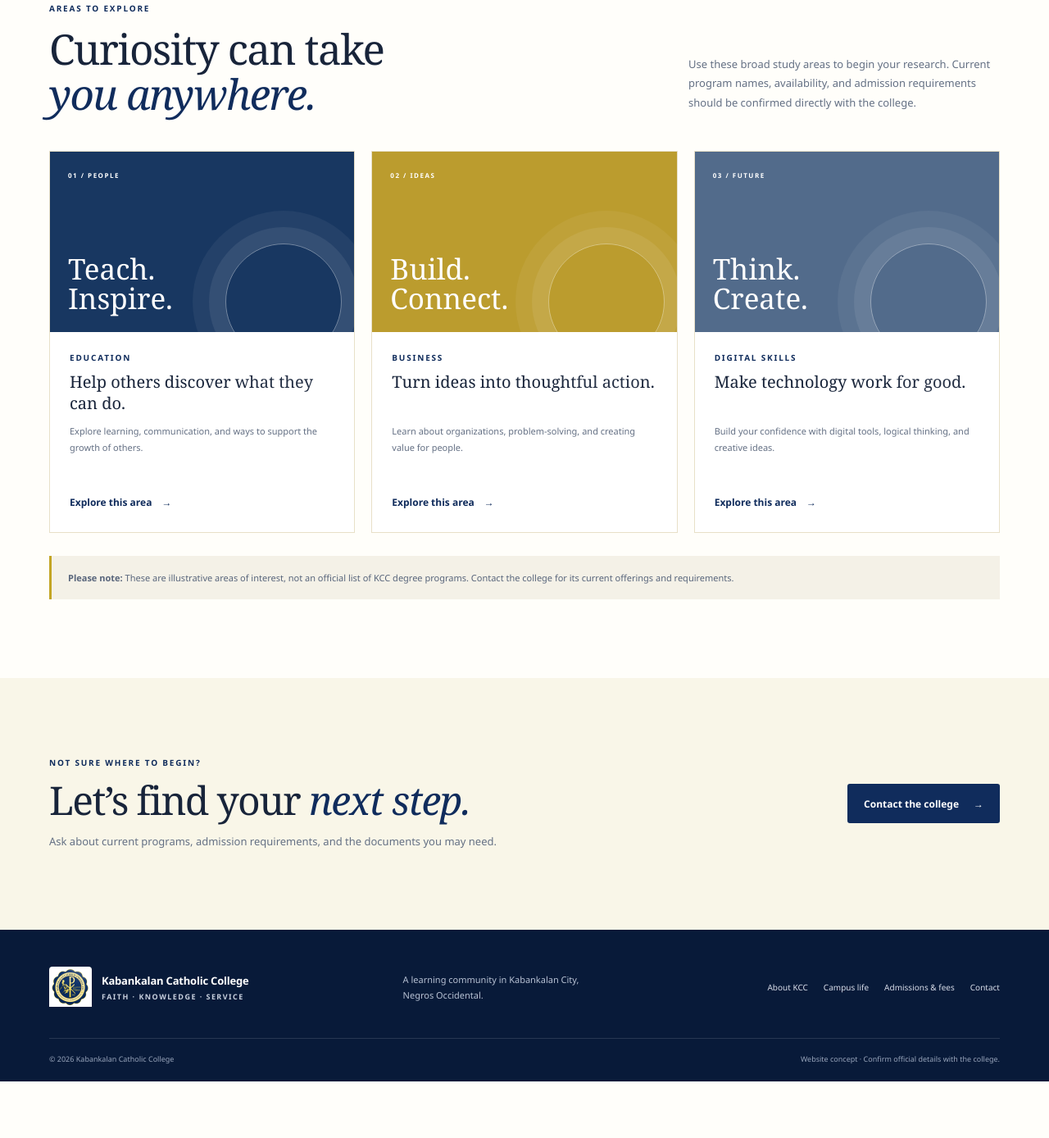
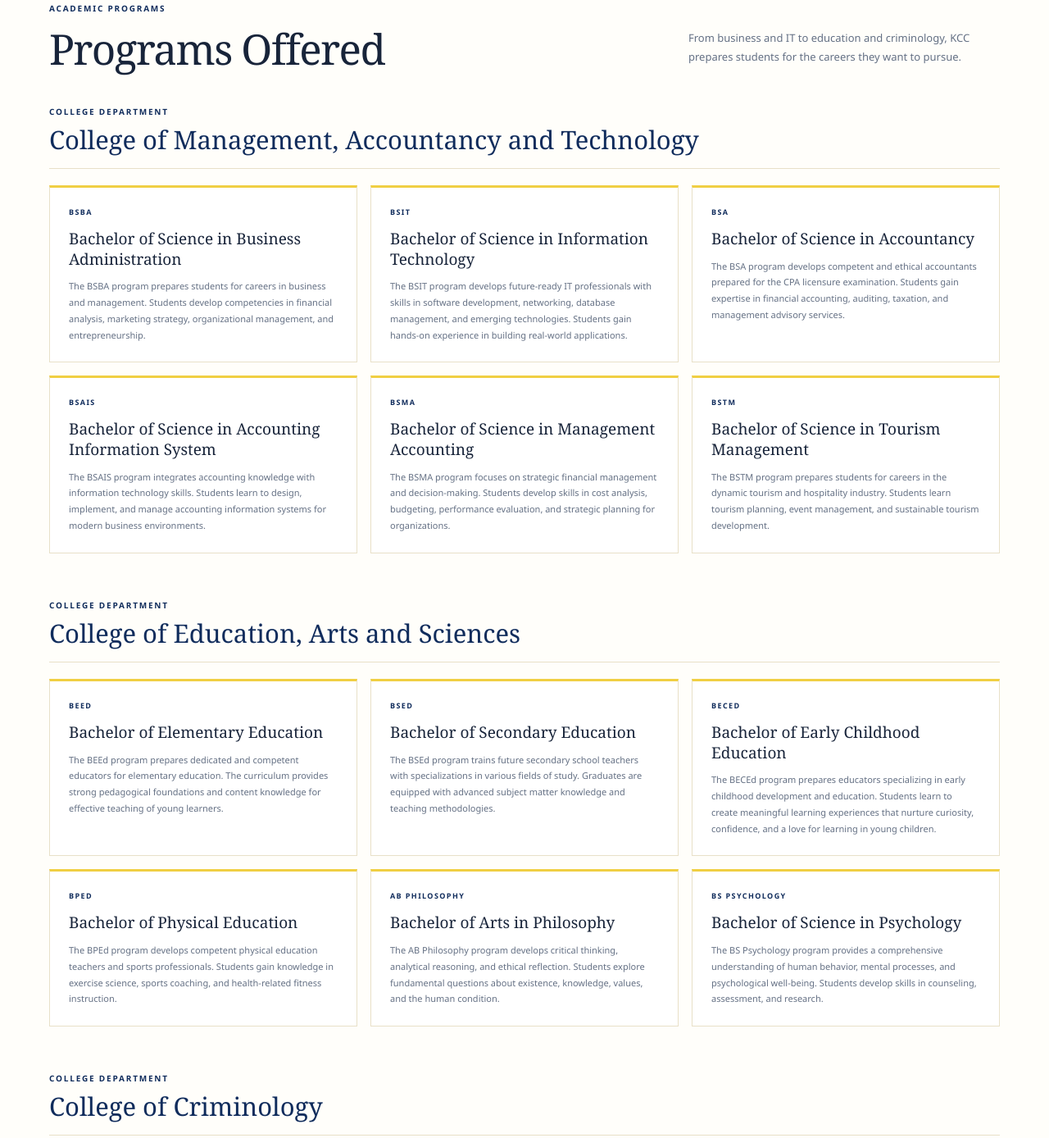
Before and after one commit to lesliejohngarzon-eng/Garzon-project-2, a plain HTML site: page courses.html in a window 1280 px wide. Shown: the part 592-1980 px from the top of the page at 82% size. Before the commit the page ends 1911 px from the top, so only its background shows below. Drawn offline with Linux system fonts and the light colour scheme.

Commit message:
adding courses

```diff
--- a/assets/css/style.css
+++ b/assets/css/style.css
@@ -128,19 +128,21 @@ h1 em, h2 em { color: var(--navy); font-weight: 400; }
 .principle-list article > span, .fee-list article > span { color: #b79b26; font-size: 10px; font-weight: 750; letter-spacing: 1px; }
 .principle-list h3, .fee-list h3 { margin: -5px 0 7px; font-family: var(--serif); font-size: 19px; font-weight: 400; }
 .principle-list p, .fee-list p { margin: 0; color: var(--muted); font-size: 11px; line-height: 1.8; }
-.program-grid { display: grid; grid-template-columns: repeat(3, 1fr); gap: 20px; }
-.program-card { overflow: hidden; background: white; border: 1px solid var(--line); }
-.program-art { position: relative; display: flex; min-height: 220px; justify-content: space-between; flex-direction: column; padding: 22px; color: white; }
-.program-art::after { position: absolute; right: 15px; bottom: -34px; width: 140px; height: 140px; border: 1px solid #ffffff65; border-radius: 50%; box-shadow: 0 0 0 20px #ffffff13, 0 0 0 40px #ffffff0d; content: ""; }
-.program-art > span { z-index: 1; font-size: 8px; font-weight: 700; letter-spacing: 1.5px; }
-.program-art b { z-index: 1; font-family: var(--serif); font-size: 35px; font-weight: 400; line-height: 1.05; }
-.art-education { background: #183761; }
-.art-business { background: #bb9c2e; }
-.art-digital { background: #526b8b; }
-.program-info { padding: 24px; }
-.program-info .eyebrow { margin-bottom: 9px; }
-.program-info h3 { min-height: 54px; margin-bottom: 9px; font-family: var(--serif); font-size: 20px; font-weight: 400; line-height: 1.3; }
-.program-info > p:not(.eyebrow) { min-height: 64px; margin-bottom: 18px; color: var(--muted); font-size: 11px; line-height: 1.8; }
+.program-department + .program-department { margin-top: 56px; }
+.department-heading { margin-bottom: 20px; padding-bottom: 16px; border-bottom: 1px solid var(--line); }
+.department-heading .eyebrow { margin-bottom: 8px; }
+.department-heading h3 { margin: 0; color: var(--navy); font-family: var(--serif); font-size: clamp(24px, 3vw, 31px); font-weight: 400; line-height: 1.2; }
+.degree-grid { display: grid; grid-template-columns: repeat(3, minmax(0, 1fr)); gap: 16px; }
+.degree-card { padding: 23px; background: white; border: 1px solid var(--line); border-top: 3px solid var(--gold); }
+.degree-card .degree-code { margin-bottom: 12px; color: var(--navy); font-size: 9px; font-weight: 800; letter-spacing: 1.4px; text-transform: uppercase; }
+.degree-card h4 { margin: 0 0 11px; font-family: var(--serif); font-size: 19px; font-weight: 400; line-height: 1.3; }
+.degree-card > p:last-child { margin-bottom: 0; color: var(--muted); font-size: 11px; line-height: 1.8; }
+.levels-grid { display: grid; grid-template-columns: repeat(3, minmax(0, 1fr)); gap: 18px; }
+.level-card { display: flex; min-height: 240px; align-items: flex-start; flex-direction: column; padding: 26px; background: white; border: 1px solid var(--line); }
+.level-card .degree-code { margin-bottom: 12px; color: var(--navy); font-size: 9px; font-weight: 800; letter-spacing: 1.4px; text-transform: uppercase; }
+.level-card h3 { margin-bottom: 10px; font-family: var(--serif); font-size: 23px; font-weight: 400; }
+.level-card > p:not(.degree-code) { margin-bottom: 22px; color: var(--muted); font-size: 11px; line-height: 1.8; }
+.level-card .text-link { margin-top: auto; }
 .notice { margin: 28px 0 0; padding: 17px 20px; color: #58657b; background: #f4f1e7; border-left: 3px solid #c3a625; font-size: 11px; line-height: 1.8; }
 .muted-section { background: var(--cream); }
 .detail-grid { display: grid; grid-template-columns: 1.3fr .7fr; align-items: start; gap: 9%; }
@@ -199,6 +201,7 @@ h1 em, h2 em { color: var(--navy); font-weight: 400; }
   .hero-copy { padding-left: 0; }
   .story-grid { gap: 6%; }
   .principle-list { grid-template-columns: repeat(2, 1fr); }
+  .degree-grid, .levels-grid { grid-template-columns: repeat(2, minmax(0, 1fr)); }
   .footer-main { grid-template-columns: 1fr 1fr; }
   .footer-links { grid-column: 1 / -1; justify-content: flex-start; }
 }
@@ -229,7 +232,7 @@ h1 em, h2 em { color: var(--navy); font-weight: 400; }
   .section-pad { padding: 68px 0; }
   .intro-grid { gap: 22px; }
   .section-heading { align-items: flex-start; flex-direction: column; gap: 16px; margin-bottom: 30px; }
-  .value-grid, .program-grid, .principle-list { grid-template-columns: 1fr; }
+  .value-grid, .principle-list, .degree-grid, .levels-grid { grid-template-columns: 1fr; }
   .value-card { min-height: 220px; }
   .home-feature { grid-template-columns: 1fr; }
   .feature-photo { min-height: 260px; }
@@ -242,8 +245,6 @@ h1 em, h2 em { color: var(--navy); font-weight: 400; }
   .page-hero h1 { font-size: clamp(43px, 12vw, 58px); }
   .story-image { min-height: 340px; }
   .story-grid { gap: 35px; }
-  .program-card { max-width: 430px; }
-  .program-info h3, .program-info > p:not(.eyebrow) { min-height: 0; }
   .detail-aside { margin-top: 12px; }
   .contact-form { padding: 24px 20px; }
   .life-grid { grid-template-columns: 1fr; }
--- a/courses.html
+++ b/courses.html
@@ -2,20 +2,59 @@
 <html lang="en">
 <head>
   <meta charset="UTF-8"><meta name="viewport" content="width=device-width, initial-scale=1.0">
-  <meta name="description" content="Explore study areas and learn how to confirm current program offerings at Kabankalan Catholic College.">
+  <meta name="description" content="Explore college degree programs in business, technology, accountancy, education, arts and sciences, and criminology at Kabankalan Catholic College.">
   <title>Programs | Kabankalan Catholic College</title><link rel="stylesheet" href="assets/css/style.css"><script src="assets/js/main.js" defer></script>
 </head>
 <body>
   <a class="skip-link" href="#main">Skip to content</a>
   <header class="site-header"><div class="container nav-wrap"><a class="brand" href="index.html"><img class="brand-logo" src="assets/images/kcc-logo.png" alt=""><span class="brand-name">Kabankalan Catholic College<small>Faith · Knowledge · Service</small></span></a><button class="menu-toggle" type="button" aria-expanded="false" aria-controls="primary-nav"><span></span><span></span><span class="sr-only">Toggle navigation</span></button><nav class="site-nav" id="primary-nav" aria-label="Main navigation"><a href="index.html">Home</a><a href="about.html">About</a><a class="active" aria-current="page" href="courses.html">Programs</a><a href="trainers.html">People</a><a href="events.html">Campus life</a><a href="pricing.html">Admissions</a><a href="contact.html" class="nav-cta">Get in touch</a></nav></div></header>
   <main id="main">
-    <section class="page-hero"><div class="container page-hero-inner"><p class="eyebrow">Explore your options</p><h1>Find a path that<br><em>feels like yours.</em></h1><p>Start thinking about what interests you, what you want to learn, and where you hope to go next.</p><div class="breadcrumbs"><a href="index.html">Home</a><span>/</span><span>Programs</span></div></div></section>
-    <section class="section-pad"><div class="container"><div class="section-heading"><div><p class="eyebrow">Areas to explore</p><h2>Curiosity can take<br><em>you anywhere.</em></h2></div><p>Use these broad study areas to begin your research. Current program names, availability, and admission requirements should be confirmed directly with the college.</p></div><div class="program-grid">
-      <article class="program-card"><div class="program-art art-education"><span>01 / PEOPLE</span><b>Teach.<br>Inspire.</b></div><div class="program-info"><p class="eyebrow">Education</p><h3>Help others discover what they can do.</h3><p>Explore learning, communication, and ways to support the growth of others.</p><a class="text-link" href="course-details.html">Explore this area <span aria-hidden="true">→</span></a></div></article>
-      <article class="program-card"><div class="program-art art-business"><span>02 / IDEAS</span><b>Build.<br>Connect.</b></div><div class="program-info"><p class="eyebrow">Business</p><h3>Turn ideas into thoughtful action.</h3><p>Learn about organizations, problem-solving, and creating value for people.</p><a class="text-link" href="course-details.html">Explore this area <span aria-hidden="true">→</span></a></div></article>
-      <article class="program-card"><div class="program-art art-digital"><span>03 / FUTURE</span><b>Think.<br>Create.</b></div><div class="program-info"><p class="eyebrow">Digital skills</p><h3>Make technology work for good.</h3><p>Build your confidence with digital tools, logical thinking, and creative ideas.</p><a class="text-link" href="course-details.html">Explore this area <span aria-hidden="true">→</span></a></div></article>
-    </div><p class="notice"><strong>Please note:</strong> These are illustrative areas of interest, not an official list of KCC degree programs. Contact the college for its current offerings and requirements.</p></div></section>
-    <section class="section-pad muted-section"><div class="container cta-inner"><div><p class="eyebrow">Not sure where to begin?</p><h2>Let’s find your <em>next step.</em></h2><p>Ask about current programs, admission requirements, and the documents you may need.</p></div><a class="button button-primary" href="contact.html">Contact the college <span aria-hidden="true">→</span></a></div></section>
+    <section class="page-hero"><div class="container page-hero-inner"><p class="eyebrow">Academic Programs</p><h1>Find a path that<br><em>feels like yours.</em></h1><p>Explore your interests, discover new possibilities, and find a program that can prepare you for the career you want to pursue.</p><div class="breadcrumbs"><a href="index.html">Home</a><span>/</span><span>Programs</span></div></div></section>
+    <section class="section-pad">
+      <div class="container">
+        <div class="section-heading"><div><p class="eyebrow">Academic Programs</p><h2>Programs Offered</h2></div><p>From business and IT to education and criminology, KCC prepares students for the careers they want to pursue.</p></div>
+        <section class="program-department" aria-labelledby="management-programs">
+          <div class="department-heading"><p class="eyebrow">College department</p><h3 id="management-programs">College of Management, Accountancy and Technology</h3></div>
+          <div class="degree-grid">
+            <article class="degree-card"><p class="degree-code">BSBA</p><h4>Bachelor of Science in Business Administration</h4><p>The BSBA program prepares students for careers in business and management. Students develop competencies in financial analysis, marketing strategy, organizational management, and entrepreneurship.</p></article>
+            <article class="degree-card"><p class="degree-code">BSIT</p><h4>Bachelor of Science in Information Technology</h4><p>The BSIT program develops future-ready IT professionals with skills in software development, networking, database management, and emerging technologies. Students gain hands-on experience in building real-world applications.</p></article>
+            <article class="degree-card"><p class="degree-code">BSA</p><h4>Bachelor of Science in Accountancy</h4><p>The BSA program develops competent and ethical accountants prepared for the CPA licensure examination. Students gain expertise in financial accounting, auditing, taxation, and management advisory services.</p></article>
+            <article class="degree-card"><p class="degree-code">BSAIS</p><h4>Bachelor of Science in Accounting Information System</h4><p>The BSAIS program integrates accounting knowledge with information technology skills. Students learn to design, implement, and manage accounting information systems for modern business environments.</p></article>
+            <article class="degree-card"><p class="degree-code">BSMA</p><h4>Bachelor of Science in Management Accounting</h4><p>The BSMA program focuses on strategic financial management and decision-making. Students develop skills in cost analysis, budgeting, performance evaluation, and strategic planning for organizations.</p></article>
+            <article class="degree-card"><p class="degree-code">BSTM</p><h4>Bachelor of Science in Tourism Management</h4><p>The BSTM program prepares students for careers in the dynamic tourism and hospitality industry. Students learn tourism planning, event management, and sustainable tourism development.</p></article>
+          </div>
+        </section>
+        <section class="program-department" aria-labelledby="education-programs">
+          <div class="department-heading"><p class="eyebrow">College department</p><h3 id="education-programs">College of Education, Arts and Sciences</h3></div>
+          <div class="degree-grid">
+            <article class="degree-card"><p class="degree-code">BEEd</p><h4>Bachelor of Elementary Education</h4><p>The BEEd program prepares dedicated and competent educators for elementary education. The curriculum provides strong pedagogical foundations and content knowledge for effective teaching of young learners.</p></article>
+            <article class="degree-card"><p class="degree-code">BSEd</p><h4>Bachelor of Secondary Education</h4><p>The BSEd program trains future secondary school teachers with specializations in various fields of study. Graduates are equipped with advanced subject matter knowledge and teaching methodologies.</p></article>
+            <article class="degree-card"><p class="degree-code">BECEd</p><h4>Bachelor of Early Childhood Education</h4><p>The BECEd program prepares educators specializing in early childhood development and education. Students learn to create meaningful learning experiences that nurture curiosity, confidence, and a love for learning in young children.</p></article>
+            <article class="degree-card"><p class="degree-code">BPEd</p><h4>Bachelor of Physical Education</h4><p>The BPEd program develops competent physical education teachers and sports professionals. Students gain knowledge in exercise science, sports coaching, and health-related fitness instruction.</p></article>
+            <article class="degree-card"><p class="degree-code">AB Philosophy</p><h4>Bachelor of Arts in Philosophy</h4><p>The AB Philosophy program develops critical thinking, analytical reasoning, and ethical reflection. Students explore fundamental questions about existence, knowledge, values, and the human condition.</p></article>
+            <article class="degree-card"><p class="degree-code">BS Psychology</p><h4>Bachelor of Science in Psychology</h4><p>The BS Psychology program provides a comprehensive understanding of human behavior, mental processes, and psychological well-being. Students develop skills in counseling, assessment, and research.</p></article>
+          </div>
+        </section>
+        <section class="program-department" aria-labelledby="criminology-programs">
+          <div class="department-heading"><p class="eyebrow">College department</p><h3 id="criminology-programs">College of Criminology</h3></div>
+          <div class="degree-grid">
+            <article class="degree-card"><p class="degree-code">BS Criminology</p><h4>Bachelor of Science in Criminology</h4><p>The BS Criminology program trains future law enforcement professionals with a strong foundation in criminal justice, forensic science, and law enforcement administration.</p></article>
+          </div>
+        </section>
+        <p class="notice">For current program availability, admission requirements, and other details, contact KCC or visit its official website.</p>
+      </div>
+    </section>
+    <section class="levels-section section-pad muted-section">
+      <div class="container">
+        <div class="section-heading"><div><p class="eyebrow">Explore All Levels</p><h2>Education for <em>Every Stage</em></h2></div><p>Discover learning options from basic education through college.</p></div>
+        <div class="levels-grid">
+          <article class="level-card"><p class="degree-code">Tertiary</p><h3>College Programs</h3><p>Degree programs in Business, IT, Accountancy, Education, and Criminology.</p><a class="text-link" href="https://kcc.edu.ph/programs">Explore Programs <span aria-hidden="true">→</span></a></article>
+          <article class="level-card"><p class="degree-code">Grades 11–12</p><h3>Senior High School</h3><p>Academic Track (STEM, ABM, HUMSS, GAS) and TVL Track strands.</p><a class="text-link" href="https://kcc.edu.ph/senior-high">View SHS Tracks <span aria-hidden="true">→</span></a></article>
+          <article class="level-card"><p class="degree-code">K to Grade 10</p><h3>Basic Education</h3><p>Elementary and Junior High School departments with strong Catholic foundations.</p><a class="text-link" href="https://kcc.edu.ph/basic-education">Learn More <span aria-hidden="true">→</span></a></article>
+        </div>
+      </div>
+    </section>
+    <section class="section-pad"><div class="container cta-inner"><div><p class="eyebrow">Not sure where to begin?</p><h2>Let’s find your <em>next step.</em></h2><p>Ask about programs, admission requirements, and the documents you may need.</p></div><a class="button button-primary" href="contact.html">Contact the college <span aria-hidden="true">→</span></a></div></section>
   </main>
   <footer class="site-footer"><div class="container footer-main"><a class="brand footer-brand" href="index.html"><img class="brand-logo" src="assets/images/kcc-logo.png" alt=""><span class="brand-name">Kabankalan Catholic College<small>Faith · Knowledge · Service</small></span></a><p>A learning community in Kabankalan City, Negros Occidental.</p><div class="footer-links"><a href="about.html">About KCC</a><a href="events.html">Campus life</a><a href="pricing.html">Admissions & fees</a><a href="contact.html">Contact</a></div></div><div class="container footer-bottom"><span>© <span data-year></span> Kabankalan Catholic College</span><span>Website concept · Confirm official details with the college.</span></div></footer>
 </body>
```
